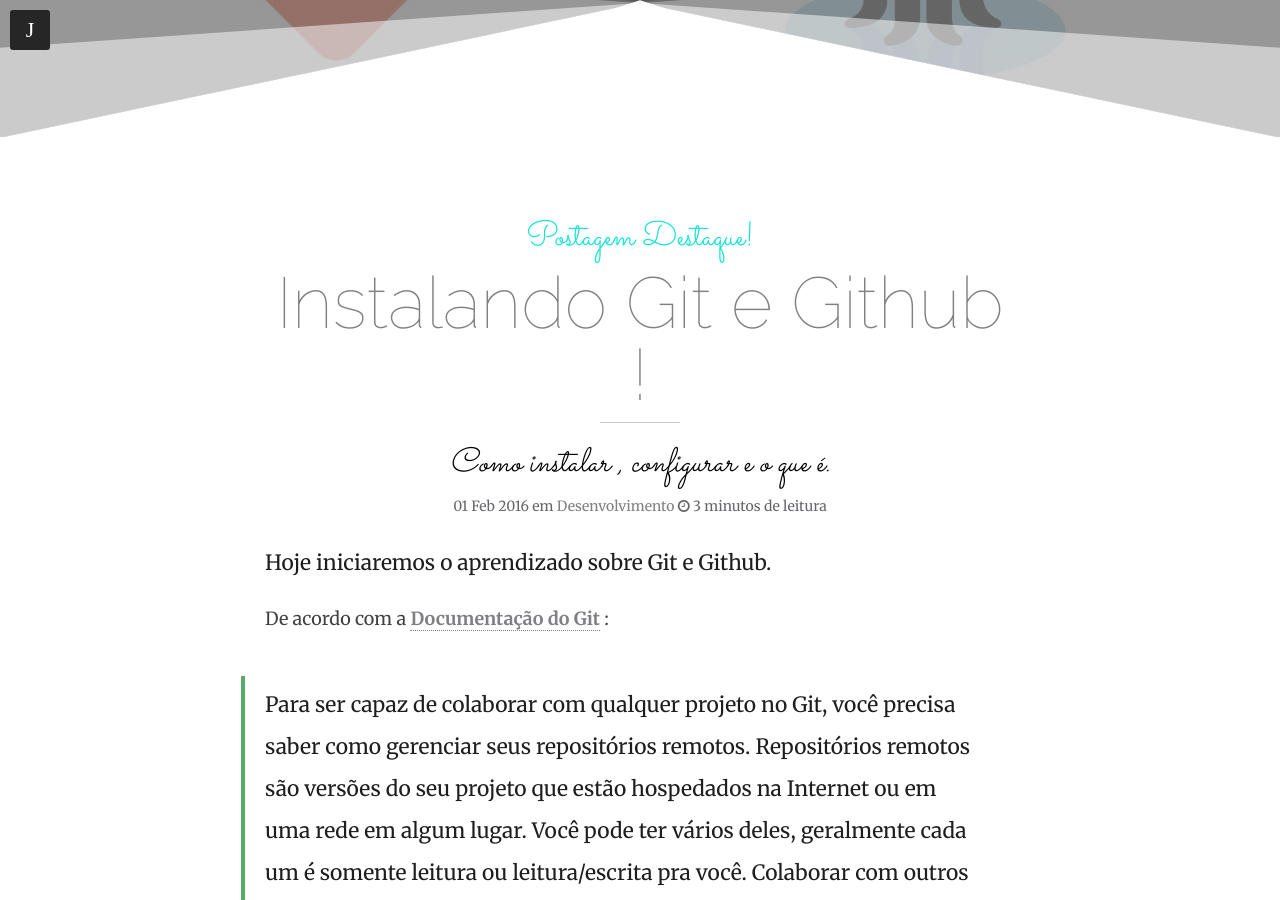
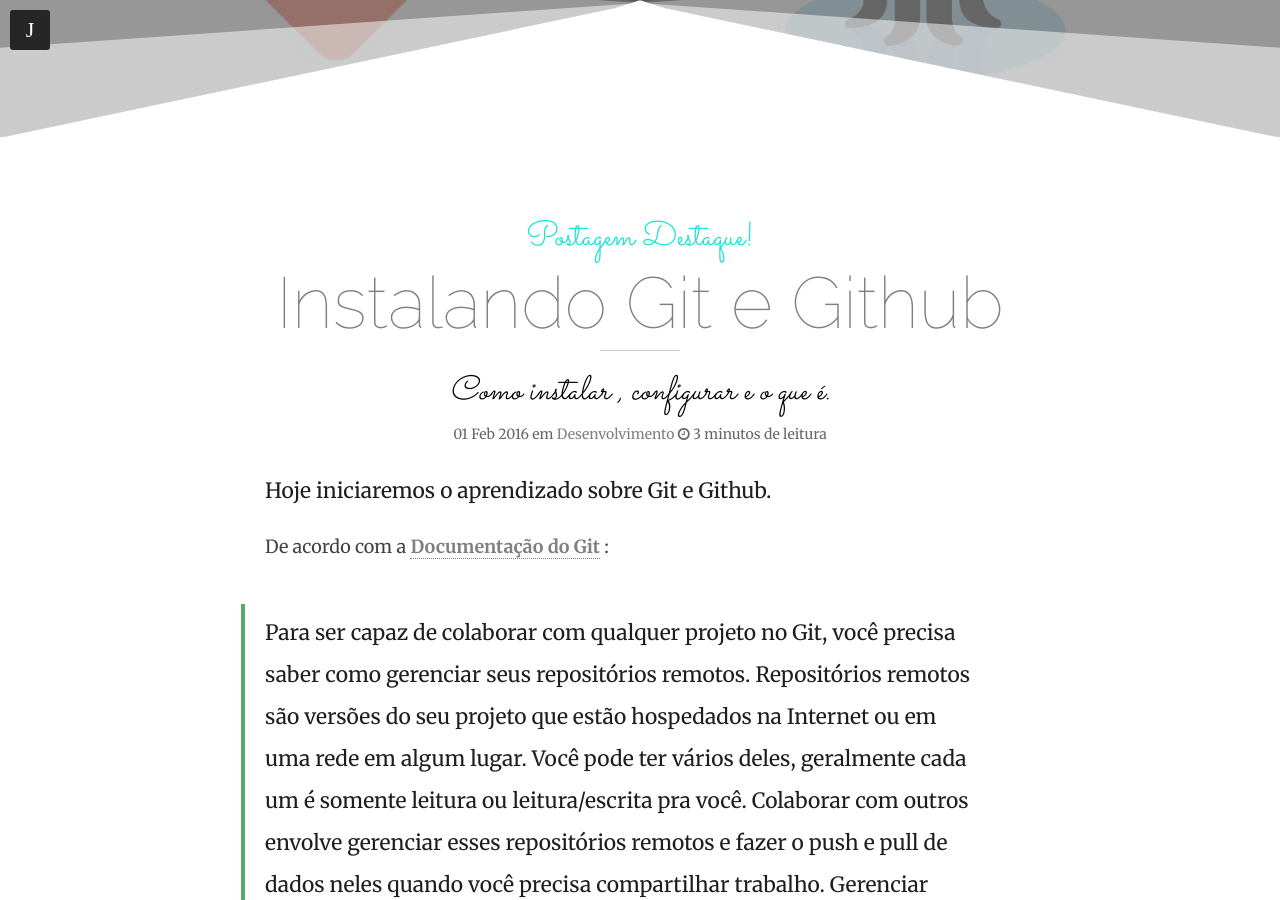
Before and after one commit to jhoemrs/old_theme, a Jekyll site: the page built from _posts/2016-02-01-usando-git-github.md, in a window 1280 px wide and 900 px high, scrolled down 403 px. Built offline with Jekyll 4.4.1, drawn with Linux system fonts in a browser that asks for light colours; nearby versions of some CDN libraries; comment, search, counter and statistics services are not loaded.

```diff
--- a/_posts/2016-02-01-usando-git-github.md
+++ b/_posts/2016-02-01-usando-git-github.md
@@ -1,6 +1,6 @@
 ---
 layout: post
-title: "Instalando Git e Github !"
+title: "Instalando Git e Github"
 description: "Como instalar , configurar e o que é."
 headline: "Você ainda não sabe o que é git, venha aprender!"
 category: Desenvolvimento
```
